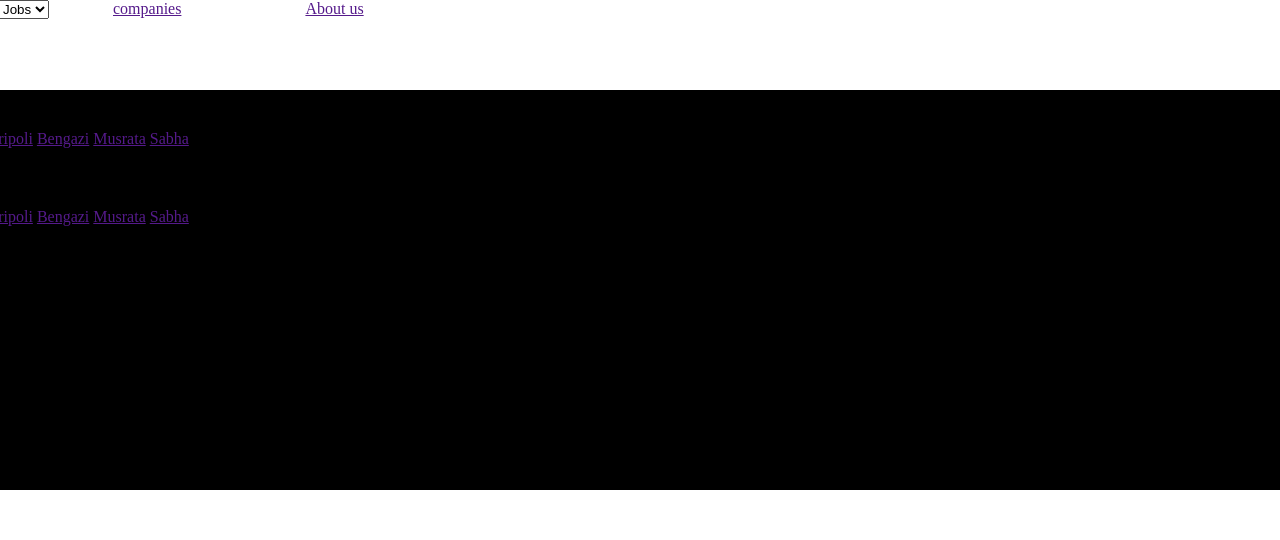
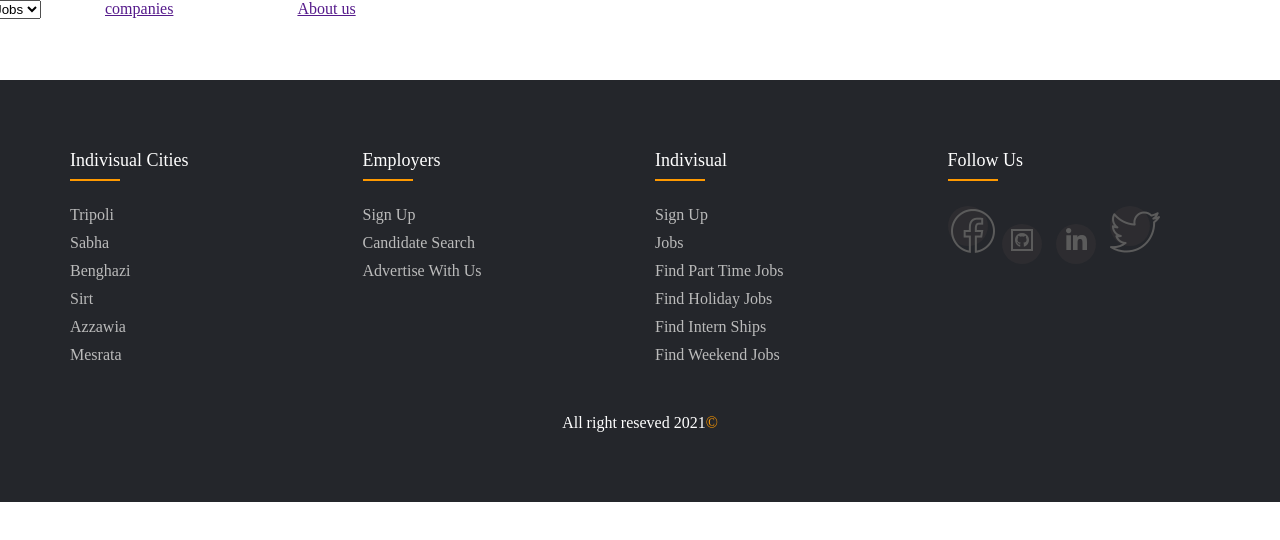
Before and after one commit to AllaAlmgalsh/PartTimeJobs, a plain HTML site: page home.html in a window 1280 px wide. Drawn offline with Linux system fonts and the light colour scheme.

Commit message:
Footer
check the icons plz
& and the white area in the bottom

```diff
--- a/home.html
+++ b/home.html
@@ -30,17 +30,59 @@
    <div class="mid-page"><!--main body-->
 
    </div>
-   <footer class="H-F" id="footer">
-    <div> <h4>cities</h4>
-        <a href="">Tripoli</a><!--nav-->
-        <a href="">Bengazi</a>
-        <a href="">Musrata</a>
-        <a href="">Sabha</a></div>
-        <div> <h4>jobs catagory</h4>
-            <a href="">Tripoli</a><!--nav-->
-            <a href="">Bengazi</a>
-            <a href="">Musrata</a>
-            <a href="">Sabha</a></div>
-   </footer>
+
+   <!--footer x2-->
+   <footer class="footer">
+    <div class="container">
+        <div class="row">
+            <div class="footer-col">
+                <h4>Indivisual cities</h4>
+                <ul>
+                    <li><a href="#">Tripoli</a></li>
+                    <li><a href="#">Sabha</a></li>
+                    <li><a href="#"> benghazi</a></li>
+                    <li><a href="#">Sirt</a></li>
+                    <li><a href="#">Azzawia</a></li>
+                    <li><a href="#">mesrata</a></li>
+                </ul>
+            </div>
+            <div class="footer-col">
+                <h4>Employers</h4>
+                <ul>
+                    <li><a href="#">Sign Up</a></li>
+                    <li><a href="#">candidate Search</a></li>
+                    <li><a href="#"> Advertise with us</a></li>
+                </ul>
+            </div>
+            <div class="footer-col">
+                <h4>Indivisual</h4>
+                <ul>
+                    <li><a href="#">Sign Up</a></li>
+                    <li><a href="#">Jobs</a></li>
+                    <li><a href="#"> find Part time jobs</a></li>
+                    <li><a href="#">find holiday jobs</a></li>
+                    <li><a href="#">find intern ships</a></li>
+                    <li><a href="#">find weekend jobs</a></li>
+                </ul>
+            </div>
+            <div class="footer-col">
+
+                <h4>follow us</h4>
+                <div class="social-links">
+                    <a href="#"><img src="facebook1.png"></a>
+                    <a href="#"><img src="github.png"></a>
+                    <a href="#"><img src="linkedin.png"></a>
+                    <a href="#"><img src="twitter.png"></a>
+                </div>
+            </div>
+        </div>
+    </div>
+    <div class="copyright">
+        <p>All right reseved 2021<span>&copy;</span></p>
+    </div>
+</footer>
+
+
+
 </body>
 </html>
--- a/style.css
+++ b/style.css
@@ -1,5 +1,5 @@
 body{
-background-color: white;
+background-color: #ffffff;
 
 }
 header  {
@@ -29,7 +29,7 @@ header  {
   .navbar a{
     padding: 20px 60px;
   }
-  footer{
+  /* footer{
     background-color: black;
     height: 400px;
     margin: -19px;
@@ -37,4 +37,108 @@ header  {
     display: block;
 
 
+  } */
+
+  /*-----------Footer design starts here--------------*/
+  *{
+    margin:0;
+    padding:0;
+    box-sizing: border-box;
   }
+  .container{
+    max-width: 1170px;
+    margin:auto;
+  }
+  .row{
+    display: flex;
+    flex-wrap: wrap;
+  }
+  ul{
+    list-style: none;
+  }
+  .footer{
+    background-color: #24262b;
+      padding: 70px 0;
+  }
+  .footer-col{
+     width: 25%;
+     padding: 0 15px;
+  }
+  .footer-col h4{
+    font-size: 18px;
+    color: #ffffff;
+    text-transform: capitalize;
+    margin-bottom: 35px;
+    font-weight: 500;
+    position: relative;
+  }
+  .footer-col h4::before{
+    content: '';
+    position: absolute;
+    left:0;
+    bottom: -10px;
+    background-color: rgb(255, 153, 0);
+    height: 2px;
+    box-sizing: border-box;
+    width: 50px;
+  }
+  .footer-col ul li:not(:last-child){
+    margin-bottom: 10px;
+  }
+  .footer-col ul li a{
+    font-size: 16px;
+    text-transform: capitalize;
+    color: #ffffff;
+    text-decoration: none;
+    font-weight: 300;
+    color: #bbbbbb;
+    display: block;
+    transition: all 0.3s ease;
+  }
+  .footer-col ul li a:hover{
+    color: #ffffff;
+    padding-left: 8px;
+  }
+  .footer .social-links.img{
+    width: 20px;
+  }
+  .footer-col .social-links a{
+    display: inline-block;
+    height: 40px;
+    width: 40px;
+    background-color: rgba(80, 73, 73, 0.2);
+    margin:0 10px 10px 0;
+    text-align: center;
+    line-height: 40px;
+    border-radius: 50%;
+    color: #ffffff;
+    transition: all 0.5s ease;
+  }
+  .footer-col .social-links a:hover{
+    color: #24262b;
+    background-color: #ffffff;
+  }
+  span{
+    color: rgb(255, 153, 0);
+  }
+  .footer.copyright{
+    display: block;
+  }
+  .copyright{
+    text-align: center;
+    color:#ffffff ;
+    padding-top: 50px;
+  }
+
+  /*responsive*/
+  @media(max-width: 767px){
+    .footer-col{
+      width: 50%;
+      margin-bottom: 30px;
+  }
+  }
+  @media(max-width: 574px){
+    .footer-col{
+      width: 100%;
+  }
+  }
```
Also changed, not shown: facebook1.png (added), github.png (added), linkedin.png (added), octocat_32px.png (added), twitter.png (added).
